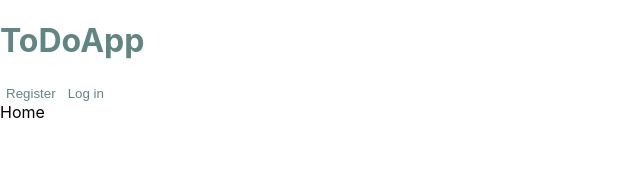
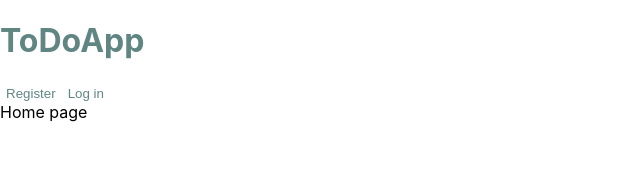
Before and after one commit to lewisharris/Eatwell, a React (Create React App) app in the folder client/: page / in a window 1280 px wide. Shown: the top 192 px of the page, without its empty margins (0-640 px from the left). Built offline with nearby package versions, Linux system fonts and the light colour scheme; no server answers.

Commit message:
addition of component style

```diff
--- a/client/src/components/misc/ErrorNotice.js
+++ b/client/src/components/misc/ErrorNotice.js
@@ -1,10 +1,14 @@
 import React from "react";
+import styled from "styled-components";
 
+const Container = styled.div``;
+
+//fix bug, component must show nothing when error is cleared
 export default function ErrorNotice(props) {
   return (
-    <div className="error-notice">
+    <Container className="error-notice">
       <span>{props.message}</span>
       <button onClick={props.clearError}>X</button>
-    </div>
+    </Container>
   );
 }
--- a/client/src/components/pages/Home.js
+++ b/client/src/components/pages/Home.js
@@ -1,5 +1,5 @@
 import React from "react";
 
 export default function Home() {
-  return <div>Home</div>;
+  return <div>Home page</div>;
 }
```
